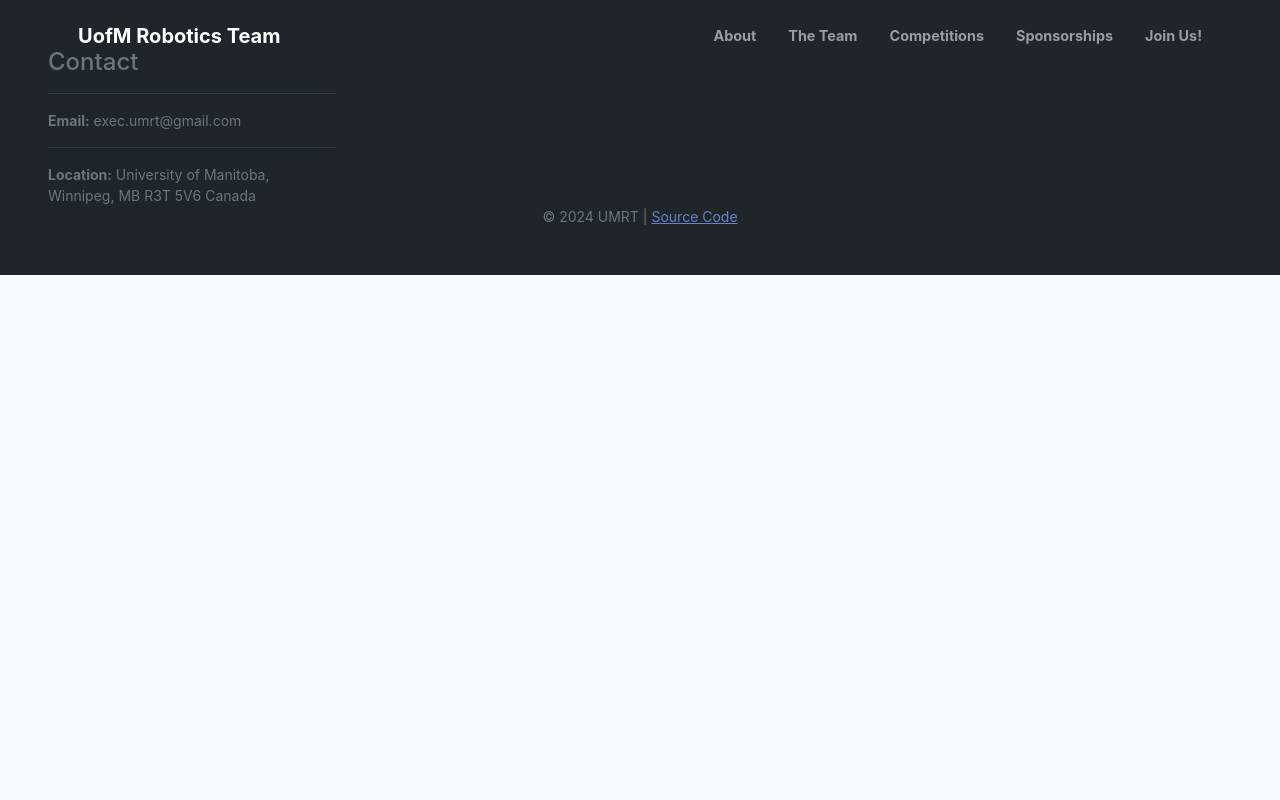
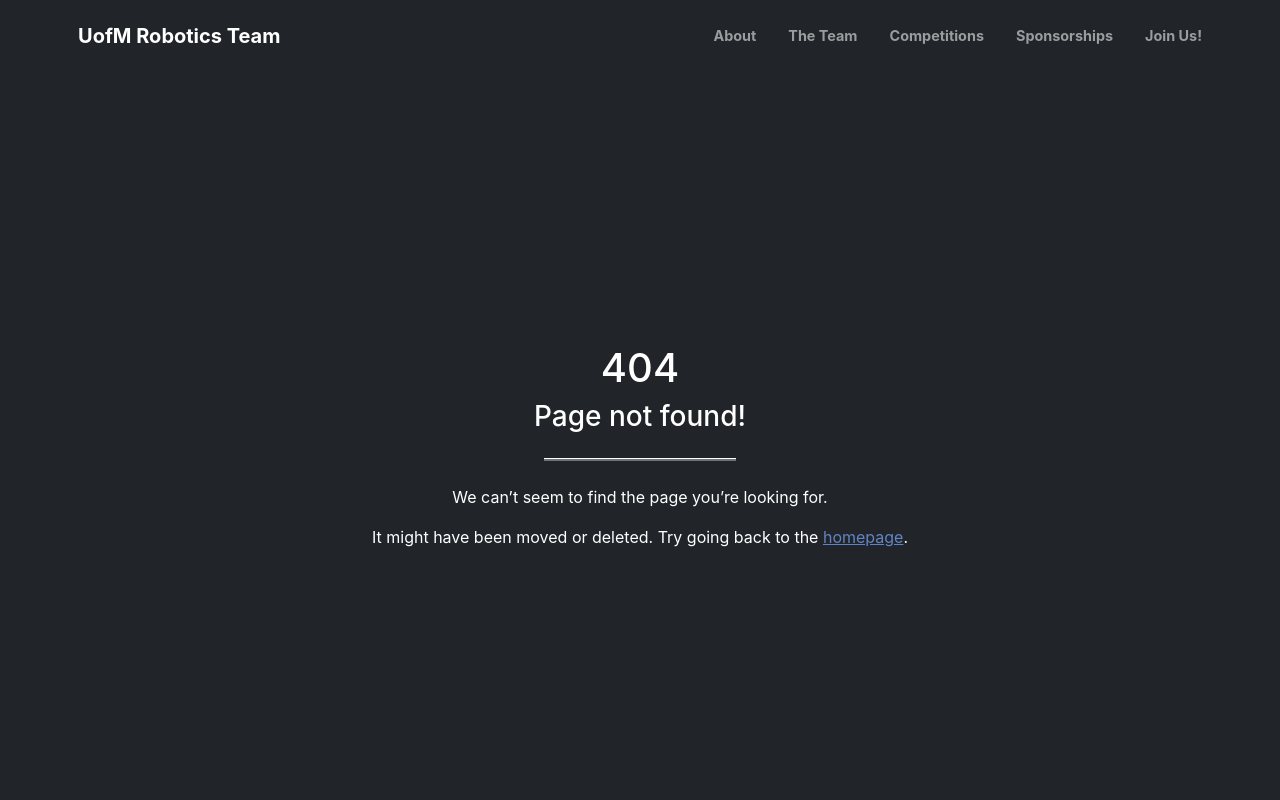
Before and after one commit to UMRoboticsTeam/UMRT-Website, a Nuxt app: page /404 in a window 1280 px wide. Shown: the top 800 px of the page. Built offline with nearby package versions, Linux system fonts and the light colour scheme.

Commit message:
Updated generated output, added sitemap.xml, created 404 page

```diff
--- /dev/null
+++ b/pages/404.vue
@@ -0,0 +1,15 @@
+<template>
+  <div>
+    <Section theme="dark" />
+    <Section theme="dark" />
+    <Section theme="dark">
+      <h1 class="text-center mt-0">404</h1>
+      <h3 class="text-center mt-0">Page not found!</h3>
+      <hr class="divider" />
+      <p>We can’t seem to find the page you’re looking for.</p>
+      <p>It might have been moved or deleted. Try going back to the <nuxt-link to="/">homepage</nuxt-link>.</p>
+    </Section>
+    <Section theme="dark" />
+    <Section theme="dark" />
+  </div>
+</template>
```
Also changed, not shown: assets/styles.css, 1 other file (tests, documents, lock files or other folders).
